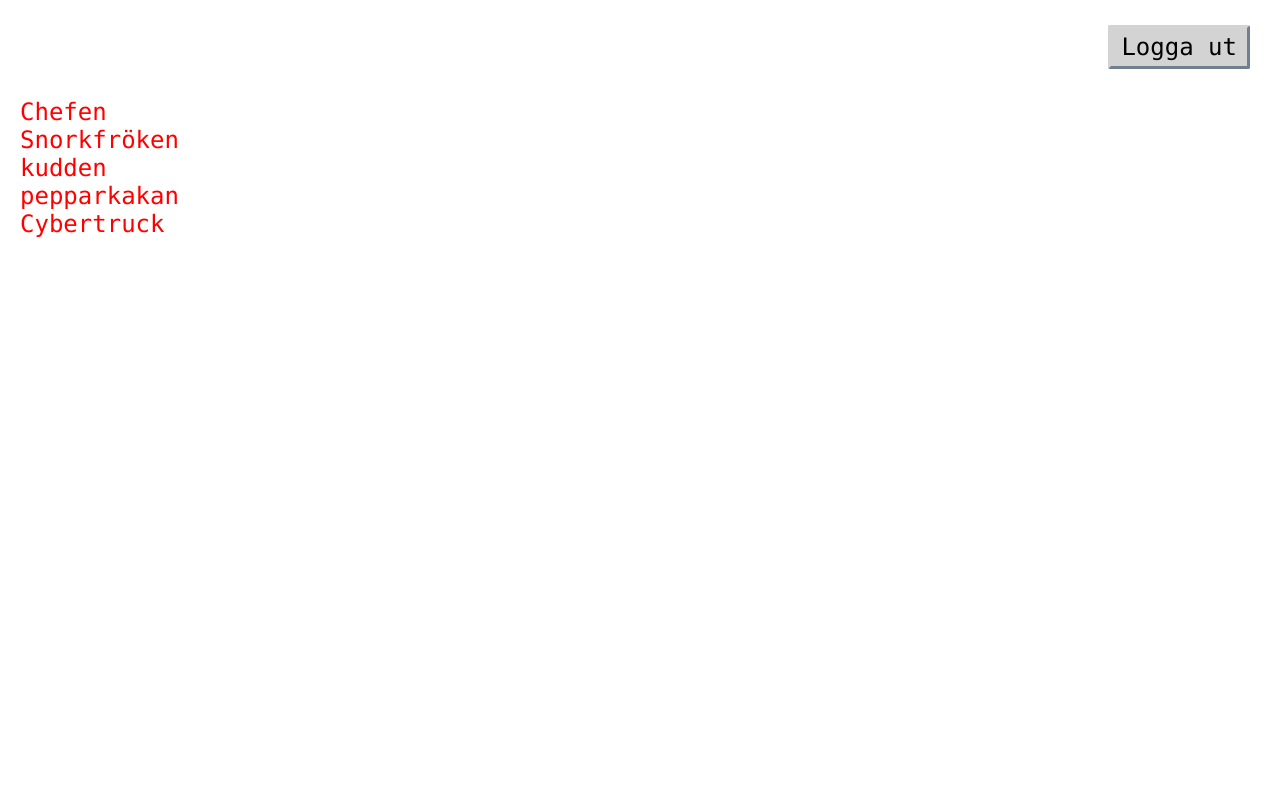
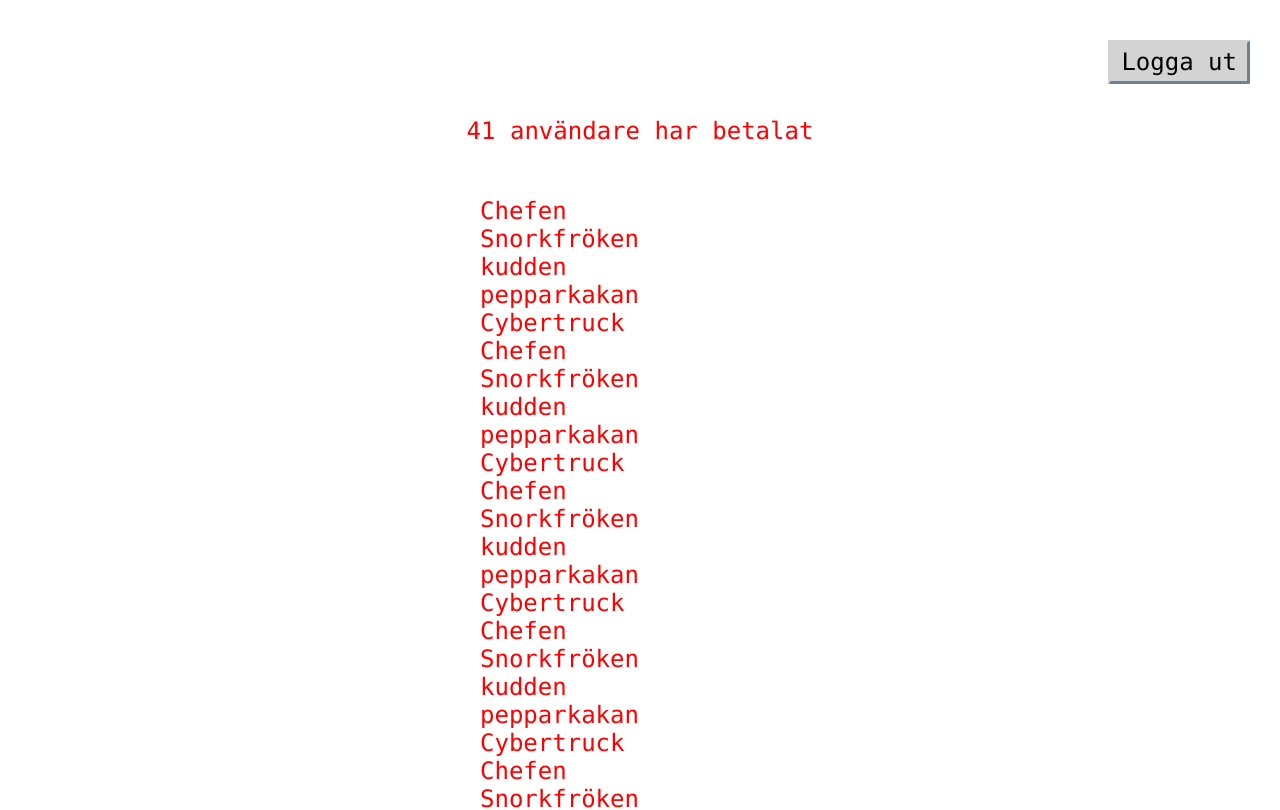
Before and after one commit to AbbeBlubb/vemharbetalat, a React (Create React App) app: page /watch in a window 1280 px wide. Shown: the top 810 px of the page. Built offline with nearby package versions, Linux system fonts and the light colour scheme; sample sign-in values are in the browser's storage.

Commit message:
Counter logic, Watch styling

```diff
--- a/src/components/UserList.js
+++ b/src/components/UserList.js
@@ -11,9 +11,55 @@
         'Snorkfröken',
         'kudden',
         'pepparkakan',
-        'Cybertruck'
+        'Cybertruck',
+        'Chefen',
+        'Snorkfröken',
+        'kudden',
+        'pepparkakan',
+        'Cybertruck',
+        'Chefen',
+        'Snorkfröken',
+        'kudden',
+        'pepparkakan',
+        'Cybertruck',
+        'Chefen',
+        'Snorkfröken',
+        'kudden',
+        'pepparkakan',
+        'Cybertruck',
+        'Chefen',
+        'Snorkfröken',
+        'kudden',
+        'pepparkakan',
+        'Cybertruck',
+        'Chefen',
+        'Snorkfröken',
+        'kudden',
+        'pepparkakan',
+        'Cybertruck',
+        'Chefen',
+        'Snorkfröken',
+        'kudden',
+        'pepparkakan',
+        'Cybertruck',
+        'Chefen',
+        'Snorkfröken',
+        'kudden',
+        'pepparkakan',
+        'Cybertruck',
+        'hej'
       ]
     };
+  }
+
+  componentDidMount() {
+    this.props.numberOfUsersToState(this.state.userNames.length);
+  }
+
+  componentDidUpdate(prevProps, prevState) {
+    if (this.state !== prevState) {
+      this.props.numberOfUsersToState(this.state.userNames.length);
+    }
   }
 
   render() {
@@ -21,7 +67,6 @@
       <ul className={'user-list'}>
         {this.state.userNames.map((user, index) => (
           <li
-            className={'user-list__item'}
             key={index}
           >
             {user}
--- /dev/null
+++ b/src/components/counter.js
@@ -0,0 +1,11 @@
+import React from 'react';
+
+export const Counter = props => {
+  return (
+    <span className={'counter'}>
+      {props.numberOfUsers > 0 && (
+        `${props.numberOfUsers} användare har betalat`
+      )}
+    </span>
+  );
+};
--- a/src/components/views/NewUser.js
+++ b/src/components/views/NewUser.js
@@ -12,7 +12,7 @@
   render() {
     return (
       <>
-        <Navigation>
+        <Navigation styleType={'right'}>
           <Button styleType={'transparent'} rippleEffect={false} onClick={() => this.props.history.push('/')}>
             &#60;&#60; Tillbaka
           </Button>
--- a/src/components/views/Start.js
+++ b/src/components/views/Start.js
@@ -13,7 +13,7 @@
 export function Start(props) {
   return (
     <>
-      <Navigation>
+      <Navigation styleType={'space-between'}>
         <Modal renderContent={() => <AboutContentForModal />} useCloseButton={true}>
           <Button styleType={'transparent'} rippleEffect={false}>
             Om VHB
--- a/src/components/views/Watch.js
+++ b/src/components/views/Watch.js
@@ -3,25 +3,33 @@
 import { Navigation } from '../Navigation';
 import { Button } from '../Button';
 import UserList from '../UserList';
+import { Counter } from '../counter';
+import { Paragraph } from '../Paragraph';
+import { ContentWrapper } from '../contentWrapper';
 
 
 class Watch extends React.Component {
   constructor(props) {
     super(props);
     this.state={
-      emtpy: true
+      numberOfUsers: null
     };
   }
 
+  numberOfUsersToState = numberOfUsers => {
+    this.setState({ numberOfUsers })
+  }
+
   signOut = () => {
-    localStorage.removeItem('token');
+    sessionStorage.removeItem('token');
     this.props.history.push('/');
   }
 
   render() {
     return (
       <>
-        <Navigation>
+        <Navigation styleType={'right'}>
+          <div className={'padding-top-15'}>
             <Button
               styleType={'retro'}
               rippleEffect={false}
@@ -29,9 +37,16 @@
             >
               Logga ut
             </Button>
+          </div>
         </Navigation>
 
-        <UserList />
+        <ContentWrapper styleType={'column'}>
+          <Paragraph>
+            <Counter numberOfUsers={this.state.numberOfUsers}/>
+          </Paragraph>
+
+          <UserList numberOfUsersToState={this.numberOfUsersToState} />
+        </ContentWrapper>
       </>
     );
   }
--- /dev/null
+++ b/src/styles/components/_counter.scss
@@ -0,0 +1,3 @@
+.counter {
+  padding: 5px;
+}
--- a/src/styles/components/_navigation.scss
+++ b/src/styles/components/_navigation.scss
@@ -3,16 +3,32 @@
   position: sticky;
   top: 0;
 
-  /* Stpace-between styleType */
+  /* Space-between styleType, for smaller screens */
+
+  // On small screens, the links/buttons are spread
   &__space-between {
     display: flex;
     justify-content: space-between;
   }
 
+  /* Right styleType, for smaller screens*/
+  &__right {
+    display: block;
+    text-align: right;
+  }
+
+  &__second {
+    top: 60px;
+  }
+
+
+
   /* @media must be last, to override the positions/styleTypes*/
+
+  // On bigger screens, the links/buttons are aligned to right
   @media (min-width: 420px) {
     display: block;
-    text-align: right; // On small screens, the links/buttons are spread
+    text-align: right;
   }
 
 }
--- a/src/styles/components/_user-list.scss
+++ b/src/styles/components/_user-list.scss
@@ -1,8 +1,5 @@
 .user-list {
   list-style-type: none;
   padding-left: 0;
-
-  .user-list__item {
-
-  }
+  width: 320px;
 }
--- a/src/styles/general/_helpers.scss
+++ b/src/styles/general/_helpers.scss
@@ -22,3 +22,7 @@
 .margin-top-15 {
   margin-top: 15px;
 }
+
+.padding-top-15 {
+  padding-top: 15px;
+}
--- a/src/styles/styles.scss
+++ b/src/styles/styles.scss
@@ -23,6 +23,7 @@
 @import 'components/button';
 @import 'components/modals/modal';
 @import 'components/user-list';
+@import 'components/counter';
 
 @import 'components/authentication/signup-form';
 @import 'components/authentication/login-form';
```
Lines whose indentation alone changed are shown as unchanged.
